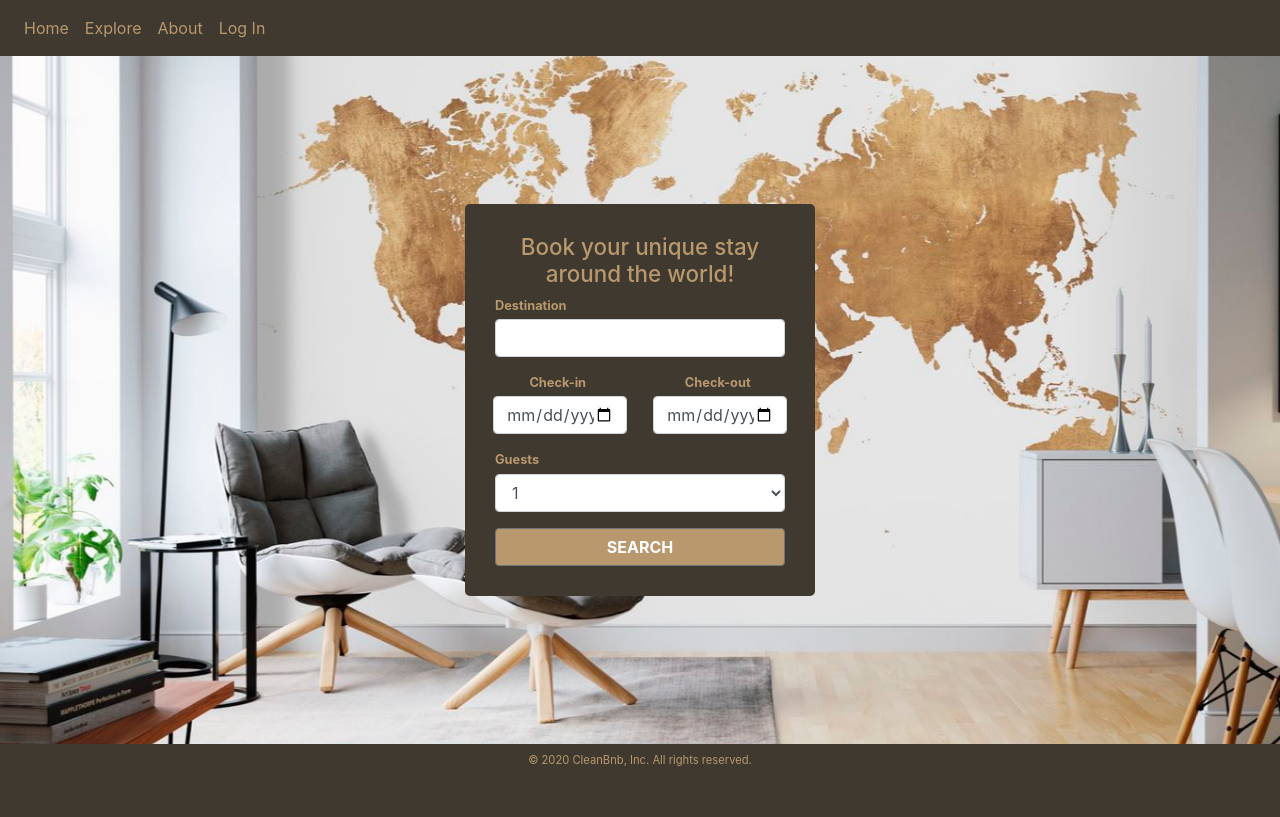
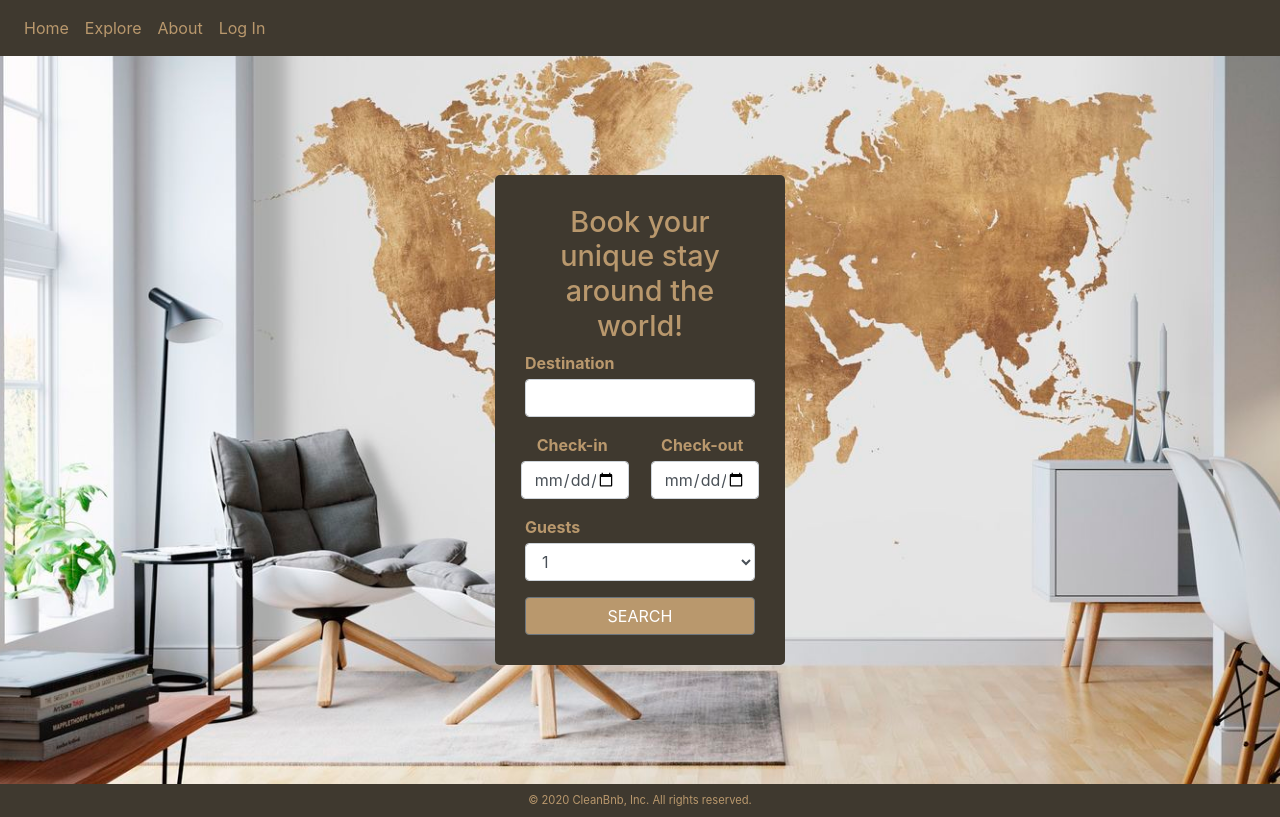
Before and after one commit to eeken/CleanBnB, a React (Create React App) app: page / in a window 1280 px wide. Built offline with nearby package versions, Linux system fonts and the light colour scheme.

Commit message:
removed inline styling from components/pages

```diff
--- a/src/App.js
+++ b/src/App.js
@@ -20,10 +20,10 @@ function App() {
 
   return (
 
-    <div className="App bg-image">
+    <div className="App">
       <Router>
-        <Header menuData={menu} userIsLoggedIn={userIsLoggedIn} style={{height: '10vh'}} />
-        <main className="container mt-4" style={{minHeight: '71vh'}}>
+        <Header menuData={menu} userIsLoggedIn={userIsLoggedIn}/>
+        <main className="mt-4">
           {/* <Router> */}
           <Switch>
             <Route exact path="/">
@@ -40,7 +40,7 @@ function App() {
             </Route>
           </Switch>
         </main>
-        <Footer className="footer" style={{height: '5vh'}}/>
+        <Footer className="footer"/>
       </Router>
   </div>
   );
--- a/src/Pages/Explore.js
+++ b/src/Pages/Explore.js
@@ -1,18 +1,14 @@
-import React from 'react';
-import ResidenceCard from '../components/ResidenceCard'
+import React from "react";
+import ResidenceCard from "../components/ResidenceCard";
 function LandingPage() {
-    return (
-        <div className="container">
-            <div className="p-4">
-                <div className="row white offset-2 mb-4" style={{borderRadius: '5px', width:'50vw'}}>
-                    <p className="golden" style={{fontSize:'1em'}}> Search </p>
-                </div>
-            </div>
-            <div className="col white" style={{height:'75vh', borderRadius:'5px'}}>
-                <ResidenceCard />
-            </div>
-        </div>
-    )
+  return (
+    <div className="row white" style={{ display: "flex", justifyContent: "center" }}>
+      <div className="col-12 col-md-8 col-lg-8">
+        <div className="p-4"></div>
+          <ResidenceCard />
+      </div>
+    </div>
+  );
 }
 
 export default LandingPage;
--- a/src/Pages/LandingPage.js
+++ b/src/Pages/LandingPage.js
@@ -1,18 +1,11 @@
 import React from "react";
-import { Container } from 'reactstrap';
 import SearchAndFilerStart from "../components/SearchAndFilterStart";
 
 function LandingPage() {
   return (
-      <Container style={{
-        display: 'flex',
-        flexDirection: 'column',
-        height: '80vh',
-        alignItems: 'center',
-        justifyContent: 'center'
-      }}>
-        <SearchAndFilerStart/>
-      </Container>
+    <div className="landingPageMain">
+      <SearchAndFilerStart />
+    </div>
   );
 }
 
--- a/src/Pages/Login.js
+++ b/src/Pages/Login.js
@@ -5,38 +5,25 @@ function Login() {
   const [email, setEmail] = useState("");
   const [password, setPassword] = useState("");
 
-  const submitLogin = (e) => {
+  const submitLogin = e => {
     e.preventDefault();
     console.log("Email entered :  " + email);
     console.log("Password entered  :  " + password);
   };
 
   return (
-    <div
-      className="container"
-      style={{
-        display: "flex",
-        flexDirection: "column",
-        alignItems: "center",
-        marginTop: "7em",
-        marginBottom: "7em",
-      }}
-    >
+    <div className="loginMain ">
       <Form
-        className="col-12 col-lg-4 col-md-6 darkbrown golden"
-        style={{
-          width: "80%",
-          borderRadius: "5px",
-          padding: "30px",
-          fontWeight: "bold"
-        }}
+        className="loginForm col-10 col-lg-3 col-md-6 darkbrown golden"
         onSubmit={submitLogin}
       >
-        <p style={{ fontSize: "1.8em" }} align="center">
+        <p className="loginFormTitle" align="center">
           Log In
         </p>
         <FormGroup align="left">
-          <Label for="email-input" className="mb-1">E-mail</Label>
+          <Label for="email-input" className="mb-1">
+            E-mail
+          </Label>
           <Input
             type="text"
             id="email-input"
@@ -45,7 +32,9 @@ function Login() {
         </FormGroup>
 
         <FormGroup align="left">
-          <Label for="password-input" className="mb-1">Password</Label>
+          <Label for="password-input" className="mb-1">
+            Password
+          </Label>
           <Input
             type="text"
             id="password-input"
@@ -55,19 +44,21 @@ function Login() {
 
         <Button
           style={{
-            width: "100%",
-            backgroundColor: "#B9986D",
-            fontWeight: "Bold"
+            backgroundColor: "#B9986D"
           }}
         >
           Log In
         </Button>
-        <p align="right"
+        <p
+          align="right"
           style={{
-          fontStyle: "italic",
-          fontSize: "12px",
-          marginTop: "3px"
-          }}>Or become a member here!</p>
+            fontStyle: "italic",
+            fontSize: "12px",
+            marginTop: "3px"
+          }}
+        >
+          Or become a member here!
+        </p>
       </Form>
     </div>
   );
--- a/src/components/ResidenceCard.js
+++ b/src/components/ResidenceCard.js
@@ -11,35 +11,28 @@ function ResidenceCard() {
   };
 
   return (
-    <div className="row" style={{ height: "25vh" }}>
-      <div
-        className="col-4"
-        style={{
-          backgroundImage:
-            "url(https://a0.muscache.com/im/pictures/690033e1-e80d-4966-be65-d968da63934f.jpg)",
-          backgroundSize: "cover",
-          backgroundRepeat: "no-repeat",
-          width: "100%",
-          height: "auto"
-        }}
-      ></div>
-      <div className="col-8">
-        <p className="golden mt-3 mb-0" style={{ fontSize: "1.2em", fontWeight: "bold" }}>
+    <div className="row" style={{height: '20vh', display: 'flex', alignItems: 'center'}}>
+      <div className="col-5">
+        <img src="https://a0.muscache.com/im/pictures/690033e1-e80d-4966-be65-d968da63934f.jpg"
+          style={{ height: 'auto', width: '100%', borderRadius: '10px' }}
+        alt="imag"/>
+      </div>
+      <div className="col-7">
+        <p className="golden mt-3 mb-0" style={{ fontSize: "2.1vh", fontWeight: "bold" }}>
           {residence.title}
         </p>
-        <p className="golden" style={{ fontSize: "0.75em" }}>
+        <p className="golden" style={{ fontSize: "2vh" }}>
           {residence.maxGuests} guests - {residence.numberOfBeds} beds -
           {residence.numberOfRooms} rooms
         </p>
         <p className="golden">
-          <span style={{ fontSize: "1.8em", fontWeight: "bold" }}
+          <span style={{ fontSize: "2.8vh", fontWeight: "bold" }}
           className="self-align-end">
             {residence.pricePerNight}kr
           </span>
           <span style={{ fontSize: "1em" }}> per night</span>
         </p>
       </div>
-      <hr></hr>
     </div>
   );
 }
--- a/src/components/SearchAndFilterStart.js
+++ b/src/components/SearchAndFilterStart.js
@@ -16,28 +16,18 @@ function LandingPage() {
   };
 
   return (
-    <div
-      className="container"
-      style={{
-        display: "flex",
-        flexDirection: "column",
-        alignItems: "center"
-      }}
-    >
+    <div className="col-12 col-lg-3 col-md-6">
       <Form
-        className="col-12 col-lg-4 col-md-6 darkbrown golden"
-        style={{
-          borderRadius: "5px",
-          padding: "30px",
-          fontWeight: "bold"
-        }}
+        className="darkbrown golden searchAndFilterForm"
         onSubmit={submitSearch}
       >
-        <h2 style={{ fontSize: "1.4rem" }} align="center">
+        <h2 className="searchAndFilterFormTitle" align="center">
           Book your unique stay around the world!
         </h2>
-        <FormGroup align="left" style={{fontSize: "0.8em"}}>
-          <Label for="destination-input" className="mb-1">Destination </Label>
+        <FormGroup align="left">
+          <Label for="destination-input" className="mb-1">
+            Destination{" "}
+          </Label>
           <Input
             type="text"
             id="destination-input"
@@ -46,14 +36,18 @@ function LandingPage() {
           ></Input>
         </FormGroup>
 
-        <FormGroup style={{fontSize: "0.8em"}}>
+        <FormGroup>
           <div className="row justify-content-around">
-            <Label for="destination-input" className="mb-1"> Check-in </Label>
-            <Label for="destination-input" className="mb-1"> Check-out </Label>
+            <Label for="destination-input" className="mb-1">
+              Check-in
+            </Label>
+            <Label for="destination-input" className="mb-1">
+              Check-out
+            </Label>
           </div>
-          <div className="row" style={{ justifyContent: "space-around" }}>
+          <div className="row dateInputRow">
             <Input
-              className="col-5"
+              className="col-5 dateInput"
               id="destination-input"
               type="date"
               value={checkIn}
@@ -69,7 +63,7 @@ function LandingPage() {
           </div>
         </FormGroup>
 
-        <FormGroup style={{fontSize: "0.8em"}}>
+        <FormGroup>
           <Label for="guestSelection" align="left" className="mb-1">
             Guests
           </Label>
@@ -87,16 +81,7 @@ function LandingPage() {
             <option value={6}>6</option>
           </Input>
         </FormGroup>
-
-        <Button
-          style={{
-            width: "100%",
-            backgroundColor: "#B9986D",
-            fontWeight: "Bold"
-          }}
-        >
-          SEARCH
-        </Button>
+        <Button className="searchButton" style={{backgroundColor: '#B9986D'}}>SEARCH</Button>
       </Form>
     </div>
   );
--- a/src/index.css
+++ b/src/index.css
@@ -24,13 +24,16 @@ code {
  color: #B9986D
 }
 
-
 .App{
   background-image: url('./images/clean-bnb-background-image.jpeg');
   background-repeat: no-repeat;
   background-size: cover;
   background-attachment: fixed;
   background-position: 33.5%;
+  padding: 0;
+}
+main{
+  min-height: 81vh;
 }
 
 .darkbrown{
--- /dev/null
+++ b/src/sass/_landingPage.scss
@@ -0,0 +1,25 @@
+.landingPageMain {
+  min-height: 85vh;
+  display: flex;
+  flex-direction: column;
+  align-items: center;
+  justify-content: center;
+}
+.searchAndFilterForm {
+  border-radius: 5px;
+  padding: 30px;
+  font-weight: bold;
+}
+.searchAndFilterFormTitle {
+  font-size: 1.8em;
+}
+.dateInputRow {
+  justify-content: space-around;
+}
+.dateInput {
+  font-size: 0.1em;
+}
+.searchButton {
+  width: 100%;
+  font-weight: bold;
+}
--- /dev/null
+++ b/src/sass/_login.scss
@@ -0,0 +1,19 @@
+.loginMain {
+  min-height: 85vh;
+  display: flex;
+  align-items: center;
+  justify-content: center;
+}
+.loginForm {
+  border-radius: 5px;
+  padding: 30px;
+  font-weight: bold;
+}
+
+.loginFormTitle {
+  font-size: 1.8em;
+}
+.loginSubmitButton {
+  font-weight: Bold;
+  width: 100%;
+}
--- a/src/sass/style.scss
+++ b/src/sass/style.scss
@@ -1,6 +1,8 @@
 // import the whole bootstrap
 @import "./bootstrap/bootstrap.scss";
-@import "./sticky-footer";
+@import "./sticky-footer.scss";
+@import "./landingPage.scss";
+@import "./login.scss";
 
 // my own styling
 
```
